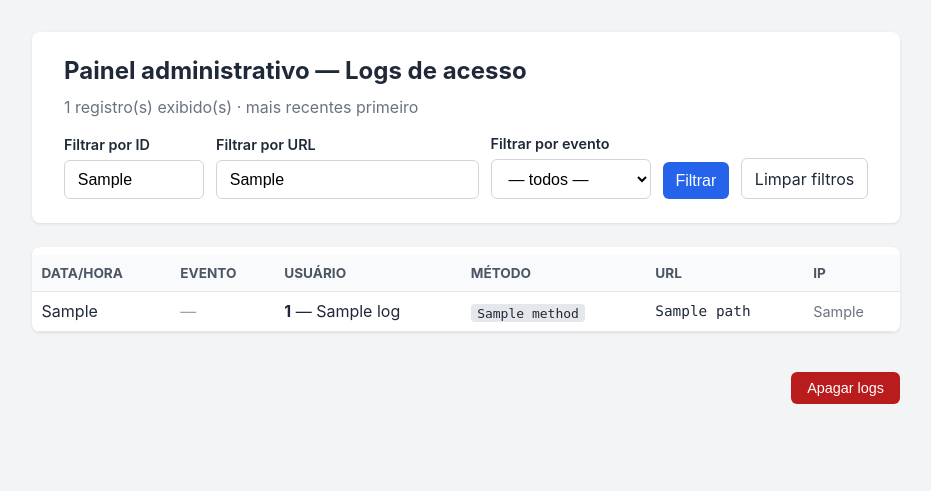
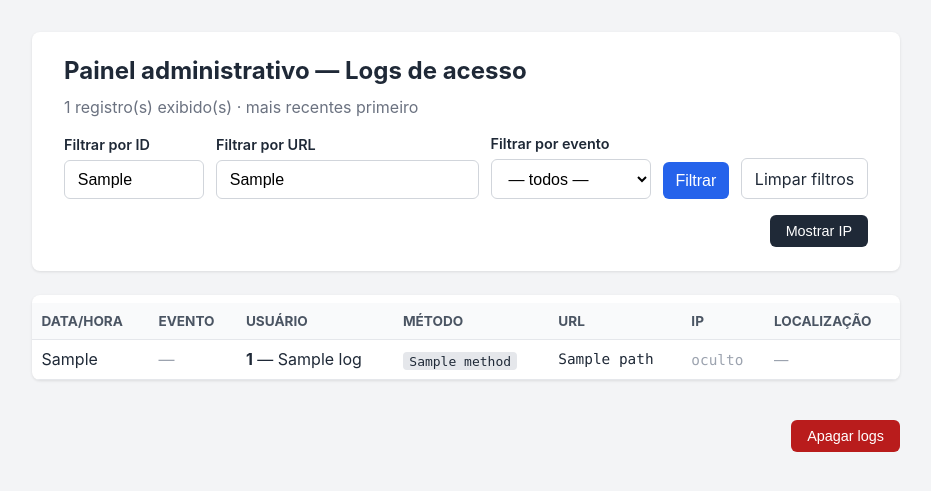
Before and after one commit to SecurityEveryDay/dzau-mentebin-banking, a Flask app: template templates/admin_logs.html in a window 1280 px wide. Shown: the part 68-559 px from the top of the page, without its empty margins (174-1105 px from the left). Run offline with Flask 3, Linux system fonts and the light colour scheme; the template is opened without the code that fills it: most values are stand-ins (such as "Sample title", 1, 10 or a date in 2020).

Commit message:
feat: geolocation e toggle 'Mostrar IP' no painel admin
Adiciona coluna 'Localizacao' (cidade, pais) usando ip-api.com em batch,
com cache em memoria e deteccao local de IPs privados (mostram 'rede
interna'). IPs ficam ocultos por padrao e o admin pode revelar com um
botao no topo do painel.

Co-Authored-By: Claude Opus 4.7 (1M context) <noreply@anthropic.com>

```diff
--- a/app.py
+++ b/app.py
@@ -1,8 +1,10 @@
+import ipaddress
 import json
 import os
 import random
 import sqlite3
 import threading
+import urllib.request
 from datetime import date, datetime, timedelta
 
 from flask import Flask, render_template, request, redirect, url_for, session, flash
@@ -14,9 +16,74 @@ ARQUIVO_USUARIOS = os.path.join(os.path.dirname(__file__), "usuarios.txt")
 ARQUIVO_LOGS     = os.path.join(os.path.dirname(__file__), "logs.txt")
 ARQUIVO_DB       = os.path.join(os.path.dirname(__file__), "banco.db")
 
-_lock = threading.Lock()
+_lock     = threading.Lock()
 _log_lock = threading.Lock()
-_db_lock = threading.Lock()
+_db_lock  = threading.Lock()
+_geo_lock = threading.Lock()
+
+_geo_cache = {}
+
+
+def _ip_privado(ip):
+    try:
+        addr = ipaddress.ip_address(ip)
+        return addr.is_private or addr.is_loopback or addr.is_link_local
+    except (ValueError, TypeError):
+        return False
+
+
+def geolocate_batch(ips):
+    """Resolve cidade/país para os IPs informados, usando cache + ip-api.com.
+
+    Retorna dict {ip: {"interna": bool, "country": str|None, "city": str|None}}
+    """
+    resultado = {}
+    a_consultar = []
+
+    for ip in set(ips):
+        if not ip:
+            continue
+        with _geo_lock:
+            if ip in _geo_cache:
+                resultado[ip] = _geo_cache[ip]
+                continue
+        if _ip_privado(ip):
+            entrada = {"interna": True, "country": None, "city": None}
+            with _geo_lock:
+                _geo_cache[ip] = entrada
+            resultado[ip] = entrada
+        else:
+            a_consultar.append(ip)
+
+    if a_consultar:
+        try:
+            body = json.dumps([
+                {"query": ip, "fields": "status,country,city,query"}
+                for ip in a_consultar
+            ]).encode()
+            req = urllib.request.Request(
+                "http://ip-api.com/batch",
+                data=body,
+                headers={"Content-Type": "application/json"},
+                method="POST",
+            )
+            with urllib.request.urlopen(req, timeout=3) as resp:
+                respostas = json.loads(resp.read().decode())
+        except Exception:
+            respostas = []
+
+        respostas_por_ip = {r.get("query"): r for r in respostas if isinstance(r, dict)}
+        for ip in a_consultar:
+            r = respostas_por_ip.get(ip, {})
+            if r.get("status") == "success":
+                entrada = {"interna": False, "country": r.get("country"), "city": r.get("city")}
+            else:
+                entrada = {"interna": False, "country": None, "city": None}
+            with _geo_lock:
+                _geo_cache[ip] = entrada
+            resultado[ip] = entrada
+
+    return resultado
 
 
 def is_admin(uid):
@@ -373,12 +440,15 @@ def admin_logs():
     if filtro_evento:
         logs = [l for l in logs if l.get("evento") == filtro_evento]
 
+    geo_by_ip = geolocate_batch([l.get("ip") for l in logs])
+
     return render_template(
         "admin_logs.html",
         logs=logs,
         filtro_user=filtro_user,
         filtro_path=filtro_path,
         filtro_evento=filtro_evento,
+        geo_by_ip=geo_by_ip,
     )
 
 
--- a/templates/admin_logs.html
+++ b/templates/admin_logs.html
@@ -15,6 +15,28 @@
     .badge-info  { background:#dbeafe; color:#1e40af; }
     .badge-warn  { background:#fef3c7; color:#92400e; }
     .mute        { color:#9ca3af; }
+
+    .ip-real, .ip-mascara {
+        font-family: ui-monospace, Consolas, monospace;
+        font-size: 0.9rem;
+    }
+    .ip-real    { display: none; }
+    .ip-mascara { color: #9ca3af; }
+    body.mostrar-ip .ip-real    { display: inline; }
+    body.mostrar-ip .ip-mascara { display: none; }
+
+    .btn-toggle-ip {
+        background: #1f2937;
+        color: #fff;
+        border: none;
+        border-radius: 6px;
+        padding: 0.5rem 1rem;
+        font-size: 0.9rem;
+        cursor: pointer;
+        width: auto;
+        margin-top: 0;
+    }
+    .btn-toggle-ip:hover { background: #111827; }
     select {
         padding: 0.6rem 0.8rem;
         font-size: 1rem;
@@ -61,6 +83,10 @@
             </a>
         </div>
     </form>
+
+    <div style="margin-top:1rem; text-align:right;">
+        <button type="button" id="btn-toggle-ip" class="btn-toggle-ip">Mostrar IP</button>
+    </div>
 </div>
 
 <div class="card" style="padding:0; overflow:auto;">
@@ -73,6 +99,7 @@
                 <th>Método</th>
                 <th>URL</th>
                 <th>IP</th>
+                <th>Localização</th>
             </tr>
         </thead>
         <tbody>
@@ -121,10 +148,23 @@
                         {{ l.path or "—" }}
                     {% endif %}
                 </td>
-                <td style="color:#6b7280; font-size:0.9rem;">{{ l.ip }}</td>
+                <td>
+                    <span class="ip-mascara">oculto</span>
+                    <span class="ip-real">{{ l.ip }}</span>
+                </td>
+                <td style="color:#4b5563; font-size:0.9rem;">
+                    {% set geo = geo_by_ip.get(l.ip) %}
+                    {% if geo and geo.interna %}
+                        <span class="mute">rede interna</span>
+                    {% elif geo and geo.country %}
+                        {% if geo.city %}{{ geo.city }}, {% endif %}{{ geo.country }}
+                    {% else %}
+                        <span class="mute">—</span>
+                    {% endif %}
+                </td>
             </tr>
             {% else %}
-            <tr><td colspan="6" style="text-align:center; padding:2rem; color:#9ca3af;">Sem registros.</td></tr>
+            <tr><td colspan="7" style="text-align:center; padding:2rem; color:#9ca3af;">Sem registros.</td></tr>
             {% endfor %}
         </tbody>
     </table>
@@ -139,4 +179,13 @@
     </button>
 </form>
 
+<script>
+    const btnIp = document.getElementById('btn-toggle-ip');
+    btnIp.addEventListener('click', () => {
+        document.body.classList.toggle('mostrar-ip');
+        btnIp.textContent = document.body.classList.contains('mostrar-ip')
+            ? 'Ocultar IP' : 'Mostrar IP';
+    });
+</script>
+
 {% endblock %}
```
